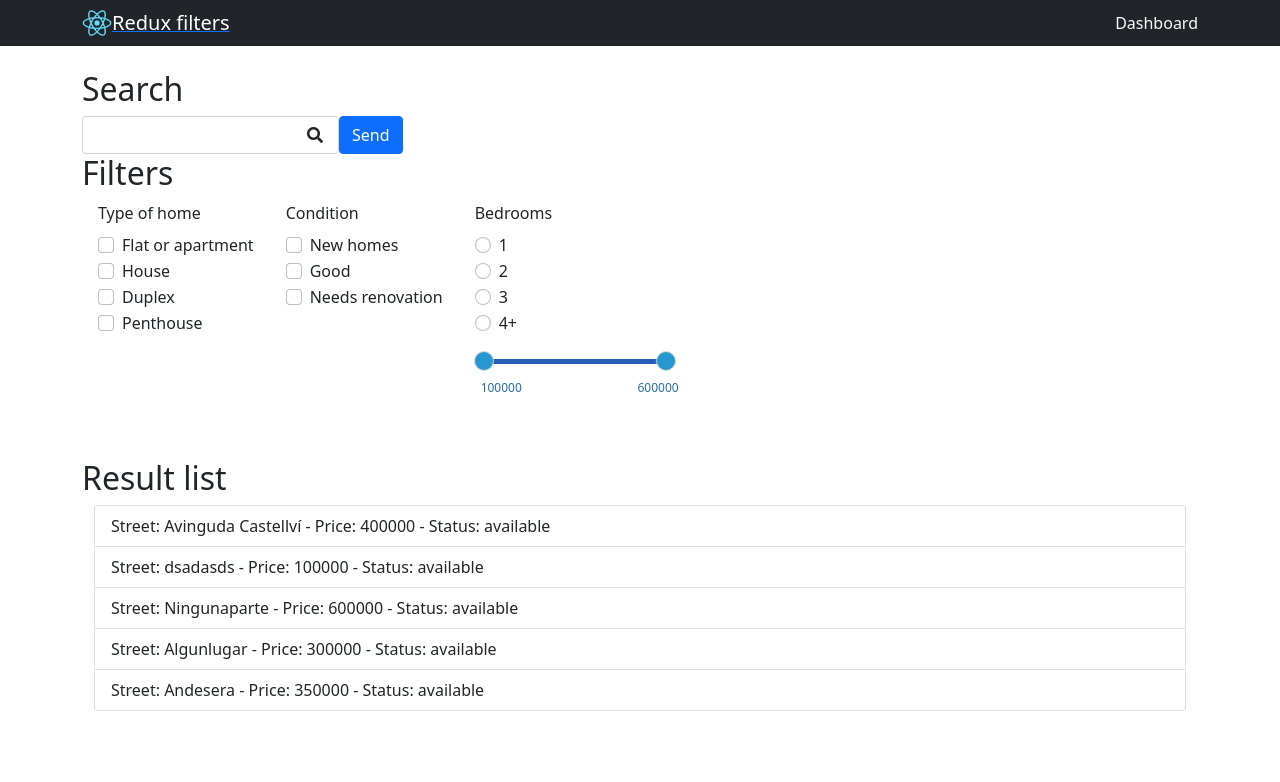
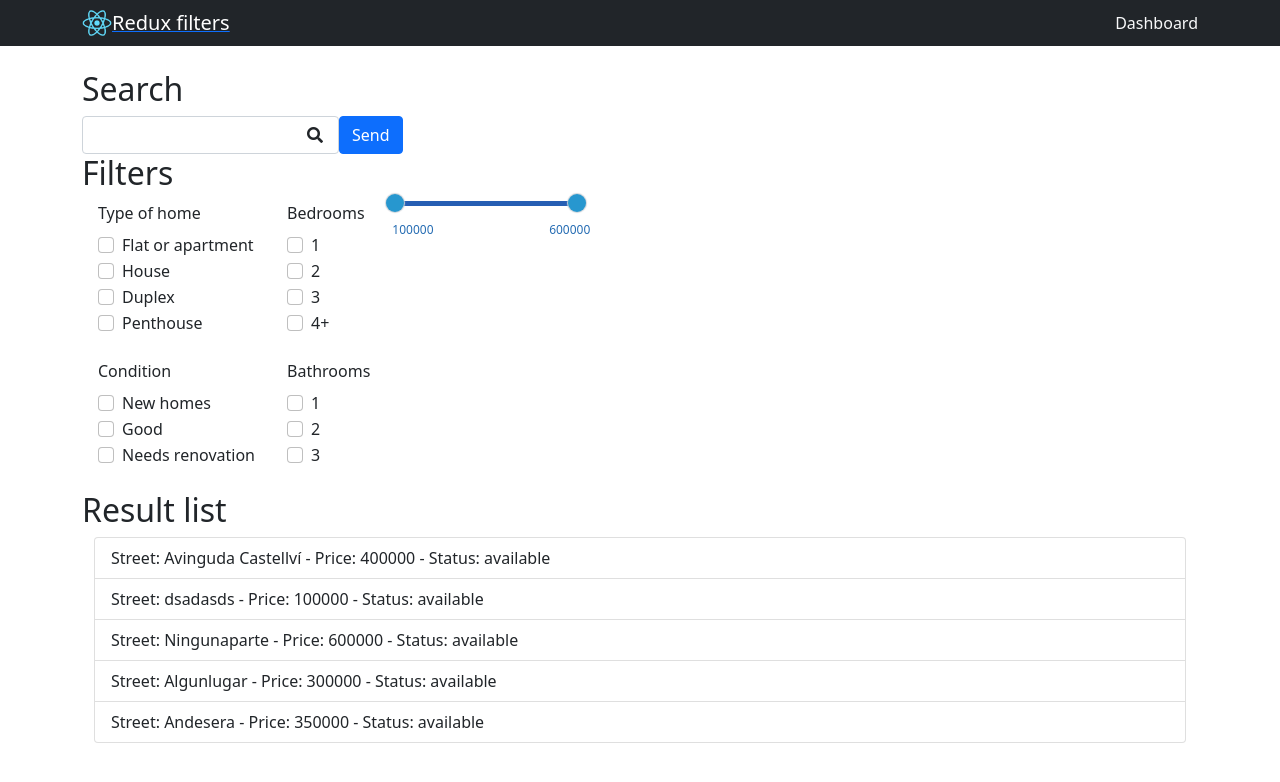
Before and after one commit to AranBeitia/REDUX-filters, a React (Create React App) app: page /dashboard in a window 1280 px wide. Shown: the top 782 px of the page. Built offline with nearby package versions, Linux system fonts and the light colour scheme; data requests are answered from the project's data file.

Commit message:
Feat: bed and bath filters

```diff
--- a/src/redux/filter/actions.js
+++ b/src/redux/filter/actions.js
@@ -1,9 +1,10 @@
-import getData from '../../services/server'
 import {
   SEARCH_FILTER,
   RANGE_FILTER,
   CHANGE_TYPE_HOME,
   CHANGE_CONDITION,
+  SELECT_BEDROOMS,
+  SELECT_BATHROOMS,
 } from './types'
 
 export const searchFilter = (value) => {
@@ -33,3 +34,17 @@ export const changeCondition = (value) => {
     payload: value,
   }
 }
+
+export const changeBedrooms = (value) => {
+  return {
+    type: SELECT_BEDROOMS,
+    payload: value,
+  }
+}
+
+export const changeBathrooms = (value) => {
+  return {
+    type: SELECT_BATHROOMS,
+    payload: value,
+  }
+}
--- a/src/redux/filter/reducer.js
+++ b/src/redux/filter/reducer.js
@@ -4,6 +4,8 @@ import {
   RANGE_FILTER,
   CHANGE_TYPE_HOME,
   CHANGE_CONDITION,
+  SELECT_BEDROOMS,
+  SELECT_BATHROOMS,
 } from './types'
 
 const filterReducer = (state = initialState, action) => {
@@ -67,6 +69,44 @@ const filterReducer = (state = initialState, action) => {
       }
     }
 
+    case SELECT_BEDROOMS: {
+      if (action.payload) {
+        let duplicated = state.bedrooms.find((i) => i === action.payload)
+        if (duplicated) {
+          let newItem = state.bedrooms.filter((el) => el !== duplicated)
+          return {
+            ...state,
+            bedrooms: [...newItem],
+          }
+        } else {
+          return {
+            ...state,
+            bedrooms: [...state.bedrooms, action.payload],
+          }
+        }
+      }
+    }
+    case SELECT_BATHROOMS: {
+      if (action.payload) {
+        let duplicated = state.bathrooms.find((i) => i === action.payload)
+
+        if (duplicated) {
+          let newItem = state.bathrooms.filter((el) => el !== duplicated)
+
+          return {
+            ...state,
+            bathrooms: [...newItem],
+          }
+        } else {
+          return {
+            ...state,
+            bathrooms: [...state.bathrooms, action.payload],
+          }
+        }
+      }
+      return {}
+    }
+
     default: {
       return state
     }
--- a/src/redux/filter/state.js
+++ b/src/redux/filter/state.js
@@ -1,3 +1,3 @@
-const initialState = { type: [], condition: [], bedrooms: [] }
+const initialState = { type: [], condition: [], bedrooms: [], bathrooms: [] }
 
 export default initialState
--- a/src/redux/filter/types.js
+++ b/src/redux/filter/types.js
@@ -5,3 +5,5 @@ export const SEARCH_FILTER = 'SEARCH_FILTER'
 export const RANGE_FILTER = 'RANGE_FILTER'
 export const CHANGE_TYPE_HOME = 'CHANGE_TYPE_HOME'
 export const CHANGE_CONDITION = 'CHANGE_CONDITION'
+export const SELECT_BEDROOMS = 'SELECT_BEDROOMS'
+export const SELECT_BATHROOMS = 'SELECT_BATHROOMS'
--- a/src/ui/components/FilterForm/FilterForm.js
+++ b/src/ui/components/FilterForm/FilterForm.js
@@ -1,9 +1,13 @@
 import { useEffect } from 'react'
 import { useSelector, useDispatch } from 'react-redux'
 import { fetchingData } from '../../../redux/result/actions'
-import { changeTypeHome, changeCondition } from '../../../redux/filter/actions'
+import {
+  changeTypeHome,
+  changeCondition,
+  changeBedrooms,
+  changeBathrooms,
+} from '../../../redux/filter/actions'
 import { Form } from 'react-bootstrap'
-import Radiobutton from '../Radiobutton'
 import Multirange from '../MultiRange/MultiRange'
 
 const FilterForm = () => {
@@ -54,8 +58,6 @@ const FilterForm = () => {
             onChange={(e) => dispatch(changeTypeHome(e.target.value))}
           />
         </Form.Group>
-      </div>
-      <div className="px-3">
         <Form.Group className="mb-4">
           <Form.Label>Condition</Form.Label>
           <Form.Check
@@ -87,13 +89,69 @@ const FilterForm = () => {
       <div className="px-3">
         <Form.Group className="mb-4">
           <Form.Label>Bedrooms</Form.Label>
-          <Radiobutton id={'1'} value={1} name={'bedrooms'} label={'1'} />
-          <Radiobutton id={'2'} value={2} name={'bedrooms'} label={'2'} />
-          <Radiobutton id={'3'} value={3} name={'bedrooms'} label={'3'} />
-          <Radiobutton id={'4'} value={4} name={'bedrooms'} label={'4+'} />
+          <Form.Check
+            type="checkbox"
+            id={1}
+            value={1}
+            name={1}
+            label={1}
+            onChange={(e) => dispatch(changeBedrooms(e.target.value))}
+          />
+          <Form.Check
+            type="checkbox"
+            id={2}
+            value={2}
+            name={2}
+            label={2}
+            onChange={(e) => dispatch(changeBedrooms(e.target.value))}
+          />
+          <Form.Check
+            type="checkbox"
+            id={3}
+            value={3}
+            name={3}
+            label={3}
+            onChange={(e) => dispatch(changeBedrooms(e.target.value))}
+          />
+          <Form.Check
+            type="checkbox"
+            id={4}
+            value={4}
+            name={4}
+            label={'4+'}
+            onChange={(e) => dispatch(changeBedrooms(e.target.value))}
+          />
         </Form.Group>
-        <Multirange min={100000} max={600000} onChange={() => null} />
+
+        <Form.Group className="mb-4">
+          <Form.Label>Bathrooms</Form.Label>
+          <Form.Check
+            type="checkbox"
+            value={1}
+            label={1}
+            id={1}
+            name={1}
+            onChange={(e) => dispatch(changeBathrooms(e.target.value))}
+          />
+          <Form.Check
+            type="checkbox"
+            value={2}
+            label={2}
+            id={2}
+            name={2}
+            onChange={(e) => dispatch(changeBathrooms(e.target.value))}
+          />
+          <Form.Check
+            type="checkbox"
+            id={3}
+            value={3}
+            label={3}
+            name={3}
+            onChange={(e) => dispatch(changeBathrooms(e.target.value))}
+          />
+        </Form.Group>
       </div>
+      <Multirange min={100000} max={600000} onChange={() => null} />
     </Form>
   )
 }
--- a/src/ui/components/Radiobutton/Radiobutton.js
+++ /dev/null
@@ -1,16 +0,0 @@
-import { Form } from 'react-bootstrap'
-
-const Radiobutton = ({ value, label, id, name }) => {
-  return (
-    <Form.Check
-      id={id}
-      label={label}
-      name={name}
-      value={value}
-      type="radio"
-      // onChange={handleChange}
-    />
-  )
-}
-
-export default Radiobutton
--- a/src/ui/components/Radiobutton/index.js
+++ /dev/null
@@ -1 +0,0 @@
-export { default } from './Radiobutton'
```
